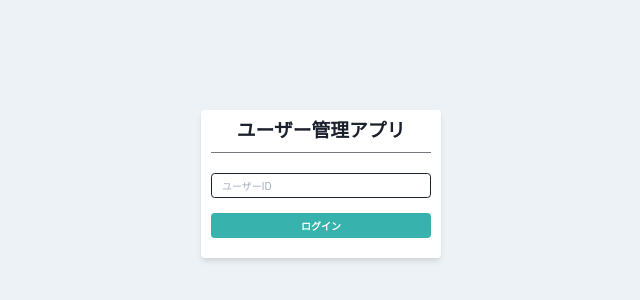
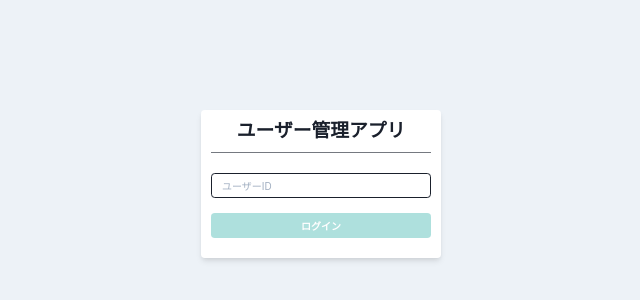
Before and after one commit to HamazakiHisanori/react-second-app, a React (Create React App) app: page / in a window 1280 px wide. Shown: the part 216-516 px from the top of the page, without its empty margins (319-959 px from the left). Built offline with nearby package versions, Linux system fonts and the light colour scheme.

Commit message:
Login function create

```diff
--- a/package.json
+++ b/package.json
@@ -11,6 +11,7 @@
     "@testing-library/react": "^11.1.0",
     "@testing-library/user-event": "^12.1.10",
     "@types/react-router-dom": "^5.3.0",
+    "axios": "^0.21.4",
     "framer-motion": "^4.1.17",
     "react": "^17.0.2",
     "react-dom": "^17.0.2",
--- a/src/components/atoms/button/PrimaryButton.tsx
+++ b/src/components/atoms/button/PrimaryButton.tsx
@@ -3,12 +3,22 @@
 
 type Props = {
   children: ReactNode;
+  disabled?: boolean;
+  loading?: boolean;
+  onClick: () => void;
 };
 
 export const PrimaryButton: VFC<Props> = memo((props) => {
-  const { children } = props;
+  const { children, onClick, disabled = false, loading = false } = props;
   return (
-    <Button bg="teal.400" color="white" _hover={{ opacity: 0.7 }}>
+    <Button
+      bg="teal.400"
+      color="white"
+      _hover={{ opacity: 0.7 }}
+      isLoading={loading}
+      disabled={disabled || loading}
+      onClick={onClick}
+    >
       {children}
     </Button>
   );
--- a/src/components/pages/LogIn.tsx
+++ b/src/components/pages/LogIn.tsx
@@ -1,10 +1,21 @@
-import { memo, VFC } from "react";
+import { ChangeEvent, memo, useState, VFC } from "react";
 import { Box, Divider, Flex, Heading, Stack } from "@chakra-ui/layout";
 import { Input } from "@chakra-ui/input";
 
 import { PrimaryButton } from "../atoms/button/PrimaryButton";
+import { useAuth } from "../../hooks/useAuth";
 
 export const LogIn: VFC = memo(() => {
+  const [userID, setUserID] = useState<string>("");
+  const { login, loading } = useAuth();
+
+  const onChangeUserID = (e: ChangeEvent<HTMLInputElement>) =>
+    setUserID(e.target.value);
+
+  const onClickLogin = () => {
+    login(userID);
+  };
+
   return (
     <Flex align="center" justify="center" height="100vh">
       <Box bg="white" w="sm" p={4} borderRadius="md" shadow="md">
@@ -13,8 +24,18 @@
         </Heading>
         <Divider my={4} />
         <Stack spacing={6} py={4} ox={10}>
-          <Input placeholder="ユーザーID" />
-          <PrimaryButton>ログイン</PrimaryButton>
+          <Input
+            placeholder="ユーザーID"
+            value={userID}
+            onChange={onChangeUserID}
+          />
+          <PrimaryButton
+            loading={loading}
+            disabled={userID === ""}
+            onClick={onClickLogin}
+          >
+            ログイン
+          </PrimaryButton>
         </Stack>
       </Box>
     </Flex>
--- /dev/null
+++ b/src/hooks/useAuth.ts
@@ -0,0 +1,35 @@
+import { useCallback, useState } from "react";
+import { useHistory } from "react-router-dom";
+import axios from "axios";
+
+import { User } from "../types/api/user";
+
+export const useAuth = () => {
+  const history = useHistory();
+  const [loading, setLoading] = useState<boolean>(false);
+
+  const login = useCallback(
+    (id: string) => {
+      setLoading(true);
+
+      axios
+        .get<User>(`https://jsonplaceholder.typicode.com/users/${id}`)
+        .then((res) => {
+          if (res.data) {
+            history.push("/home");
+          } else {
+            alert("ユーザーが見つかりません");
+          }
+        })
+        .catch(() => {
+          alert("ログインできません");
+        })
+        .finally(() => {
+          setLoading(false);
+        });
+    },
+    [history]
+  );
+
+  return { login, loading };
+};
--- /dev/null
+++ b/src/types/api/user.ts
@@ -0,0 +1,23 @@
+export type User = {
+  id: number;
+  name: string;
+  username: string;
+  email: string;
+  address: {
+    street: string;
+    suite: string;
+    city: string;
+    zipcode: string;
+    geo: {
+      lat: string;
+      lng: string;
+    };
+  };
+  phone: string;
+  website: string;
+  company: {
+    name: string;
+    catchPhrase: string;
+    bs: string;
+  };
+};
```
Also changed, not shown: 1 other file (tests, documents, lock files or other folders).
